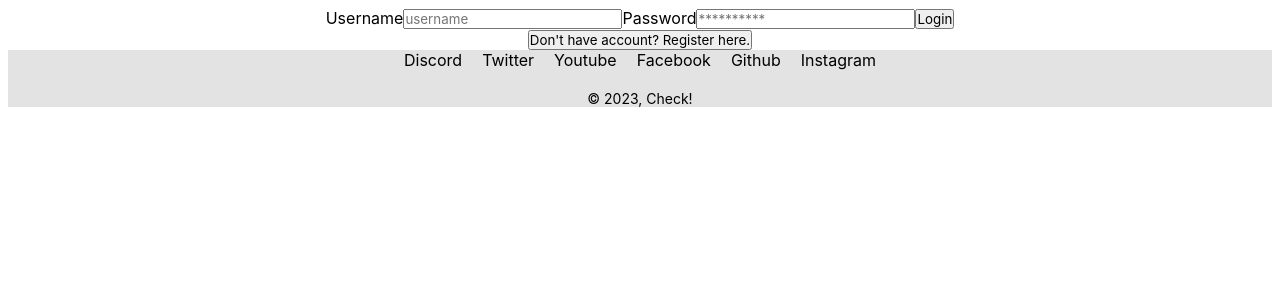
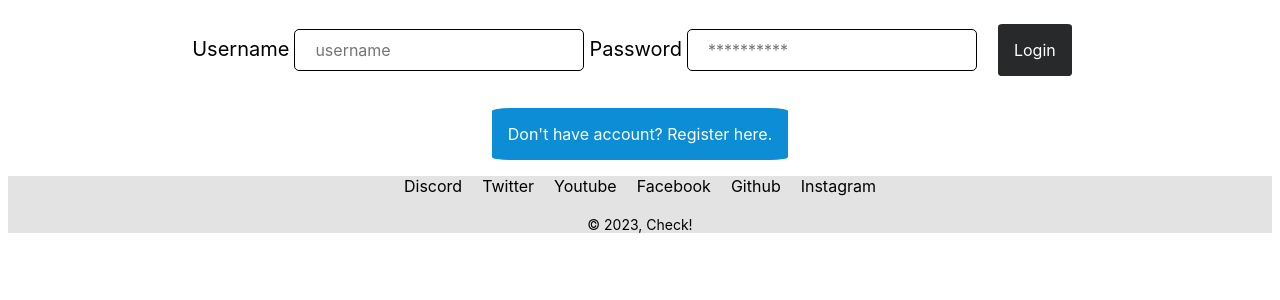
Before and after one commit to Dog1e/React_App, a React (Create React App) app: page / in a window 1280 px wide. Both pictures are taken after a click on the button "Login". Shown: the top 300 px of the page. Built offline with nearby package versions, Linux system fonts and the light colour scheme.

Commit message:
Druga część tego czegoś Będzie 3????

```diff
--- a/src/Styles/Main.css
+++ b/src/Styles/Main.css
@@ -5,3 +5,24 @@ body * {
   font-family: -apple-system, BlinkMacSystemFont, 'Segoe UI', Roboto, Oxygen,
     Ubuntu, Cantarell, 'Open Sans', 'Helvetica Neue', sans-serif;
 }
+.LoginContainer {
+  display: flex;
+  flex-wrap: wrap;
+  justify-content: center;
+}
+.LoginForm {
+  width: 100%;
+  font-size: 20px;
+}
+.LoginText {
+  padding: 10px 20px;
+  margin: 5px;
+  border: solid 1px black;
+
+  border-radius: 5px;
+  font-size: 16px;
+  cursor: pointer;
+}
+.Name {
+  font-size: 20px;
+}
--- a/src/components/Api/Api.js
+++ b/src/components/Api/Api.js
@@ -67,15 +67,18 @@ export default function Api() {
   }
 
   return (
-    <>
-      <form onSubmit={handleForm}>
+    <div>
+      <form className="LoginForm" onSubmit={handleForm}>
         Latitude
-        <input name="latitude" type="text" />
+        <input className="LoginText" name="latitude" type="text" />
         Longitude
-        <input name="longitude" type="text" />
-        <button type="submit">Submit</button>
+        <input className="LoginText" name="longitude" type="text" />
+        <button className="RegisterBtn" type="submit">
+          Submit
+        </button>
       </form>
       <input
+        className="LoginBtn"
         type="button"
         value="Check weather for selected location"
         onClick={getData}
@@ -104,6 +107,6 @@ export default function Api() {
         </Marker>
         <LocationMarker />
       </MapContainer>
-    </>
+    </div>
   );
 }
--- a/src/components/Login/Login.js
+++ b/src/components/Login/Login.js
@@ -1,7 +1,6 @@
 import Users from '../../data/Users';
 import { useState } from 'react';
 import '../../Styles/Main.css';
-import '../../Styles/Login.css';
 
 export default function Login(props) {
   const [username, setUsername] = useState('');
@@ -34,9 +33,10 @@ export default function Login(props) {
   };
   return (
     <div className="LoginContainer">
-      <form onSubmit={handleLogin}>
+      <form className="LoginForm" onSubmit={handleLogin}>
         Username
         <input
+          className="LoginText"
           value={username}
           onChange={(e) => setUsername(e.target.value)}
           type="text"
@@ -44,14 +44,18 @@ export default function Login(props) {
         />
         Password
         <input
+          className="LoginText"
           value={password}
           onChange={(e) => setPassword(e.target.value)}
           type="password"
           placeholder="**********"
         />
-        <input type="submit" value="Login"></input>
+        <input className="LoginBtn" type="submit" value="Login"></input>
       </form>
-      <button onClick={() => props.onFormSwitch('register')}>
+      <button
+        className="RegisterBtn"
+        onClick={() => props.onFormSwitch('register')}
+      >
         Don't have account? Register here.
       </button>
     </div>
--- a/src/components/Map/Map.js
+++ b/src/components/Map/Map.js
@@ -91,25 +91,35 @@ export default function Map() {
         <FindLocation />
       </MapContainer>
       <h2>Add selected location to your checkpoints</h2>
-      <form onSubmit={handleForm}>
+      <form className="LoginForm" onSubmit={handleForm}>
         Name
-        <input name="name" type="text" />
+        <input className="LoginText" name="name" type="text" />
         Latitude:
-        <input name="lat" type="text" value={location.lat} disabled />
+        <input
+          className="LoginText"
+          name="lat"
+          type="text"
+          value={location.lat}
+          disabled
+        />
         Longitude:
-        <input type="lng" value={location.lng} disabled />
-        <button type="submit">Add checkpoint</button>
+        <input className="LoginText" type="lng" value={location.lng} disabled />
+        <button className="RegisterBtn" type="submit">
+          Add checkpoint
+        </button>
       </form>
       {UserLocations.map((e) => {
         return (
-          <p>
+          <p className="Name">
             {e.name}
             <input
+              className="LoginBtn"
               type="button"
               value="Show Chekpoint"
               onClick={() => setLocation({ lat: e.lat, lng: e.lng })}
             />
             <input
+              className="LoginBtn"
               type="button"
               value="Delete Chekpoint"
               onClick={() => {
--- a/src/components/NavBar/NavBar.js
+++ b/src/components/NavBar/NavBar.js
@@ -2,9 +2,14 @@ import logo from '../HomeNav/checkLogo.png';
 
 export default function NavBar(props) {
   return (
-    <>
+    <div className="NavBar">
       <img src={logo} alt="Logo" />
-      <button onClick={() => props.onFormSwitch('home')}>Log out</button>
-    </>
+      <button
+        className="RegisterBtn"
+        onClick={() => props.onFormSwitch('home')}
+      >
+        Log out
+      </button>
+    </div>
   );
 }
--- a/src/components/Register/Register.js
+++ b/src/components/Register/Register.js
@@ -30,10 +30,11 @@ export default function Register(props) {
   };
 
   return (
-    <>
-      <form onSubmit={handleRegister}>
+    <div className="LoginContainer">
+      <form className="LoginForm" onSubmit={handleRegister}>
         Username
         <input
+          className="LoginText"
           value={username}
           onChange={(e) => setUsername(e.target.value)}
           type="text"
@@ -41,6 +42,7 @@ export default function Register(props) {
         />
         Email
         <input
+          className="LoginText"
           value={email}
           onChange={(e) => setEmail(e.target.value)}
           type="text"
@@ -48,17 +50,23 @@ export default function Register(props) {
         />
         Password
         <input
+          className="LoginText"
           value={password}
           onChange={(e) => setPassword(e.target.value)}
           type="password"
           placeholder="**********"
         />
-        <button type="submit">Register</button>
+        <button className="LoginBtn" type="submit">
+          Register
+        </button>
       </form>
-      <button onClick={() => props.onFormSwitch('login')}>
+      <button
+        className="RegisterBtn"
+        onClick={() => props.onFormSwitch('login')}
+      >
         Already have an account? Login here.
       </button>
       {/* <button onClick={() => console.log(Users)}>ShowUsers</button> */}
-    </>
+    </div>
   );
 }
```
Also changed, not shown: src/Styles/Login.css (deleted).
